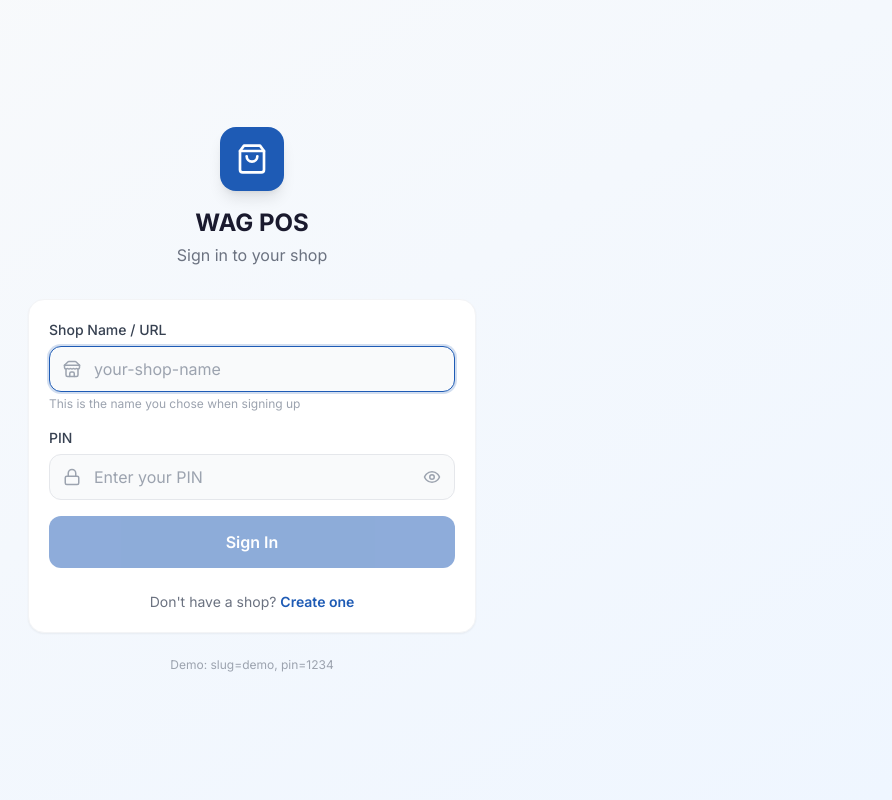
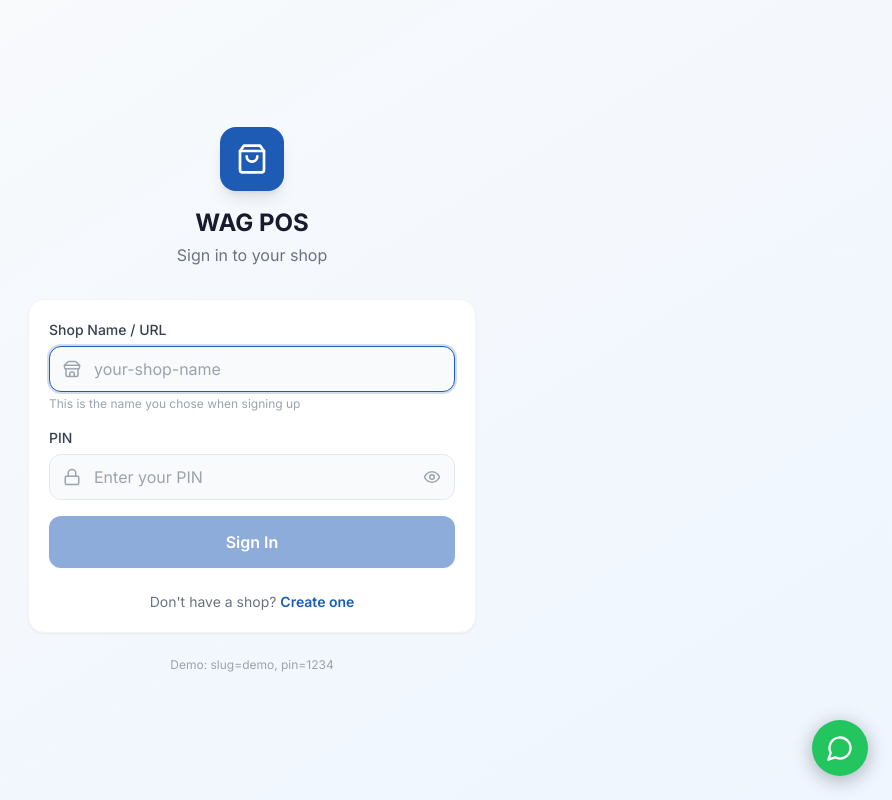
Before and after one commit to gistprintgh97-sketch/wag-pos, a React (Vite) app in the folder frontend/: page /login in a window 1280 px wide. Shown: the whole page, without its empty margins (388-1280 px from the left). Built offline with nearby package versions, Linux system fonts and the light colour scheme.

Commit message:
Add WhatsApp support floating widget

```diff
--- a/frontend/src/App.jsx
+++ b/frontend/src/App.jsx
@@ -52,7 +52,9 @@ function App() {
         {/* Fallback */}
         <Route path="*" element={<Navigate to="/" replace />} />
       </Routes>
+      <WhatsAppSupport />
     </ErrorBoundary>
+
   );
 }
 
```
